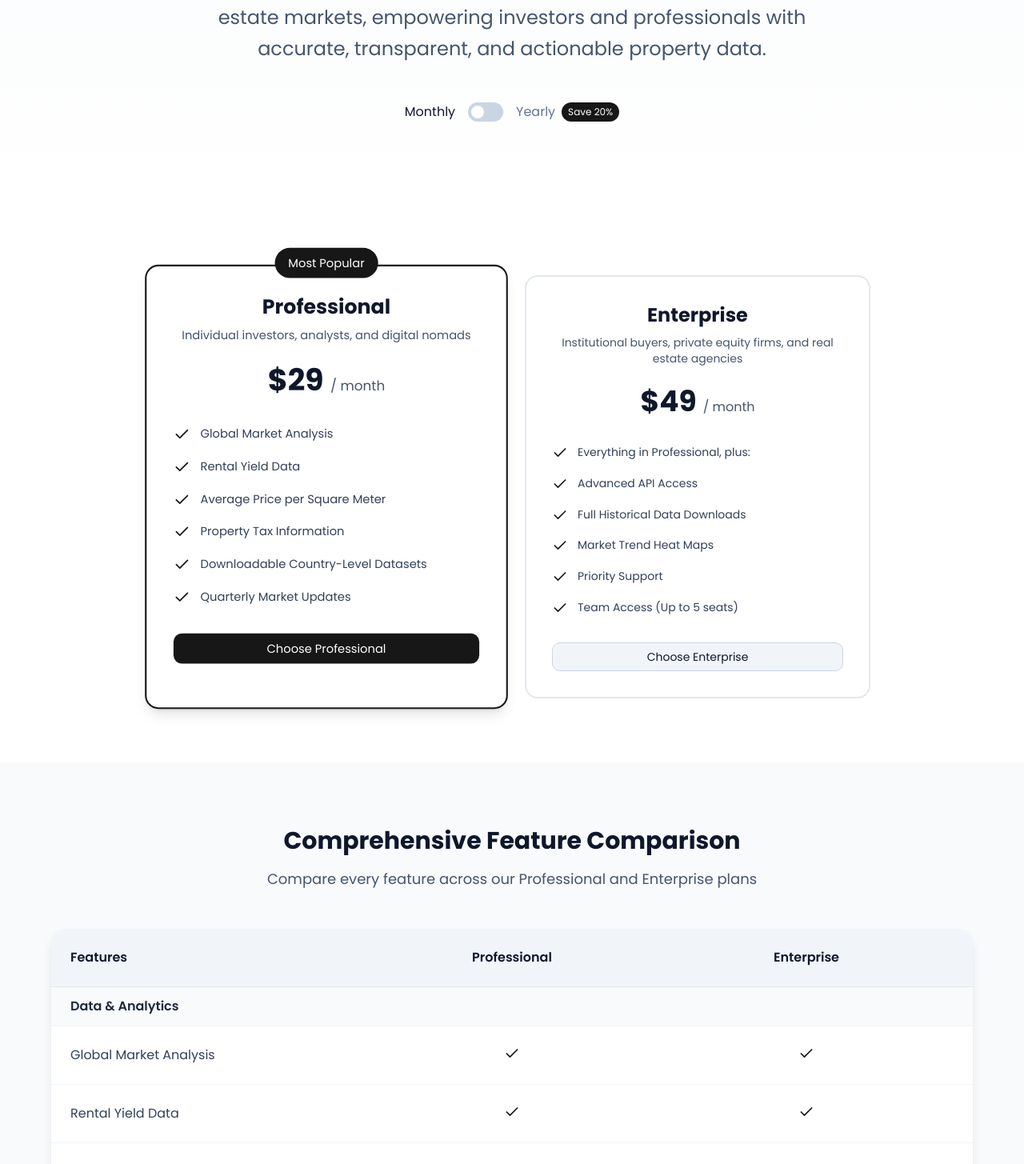
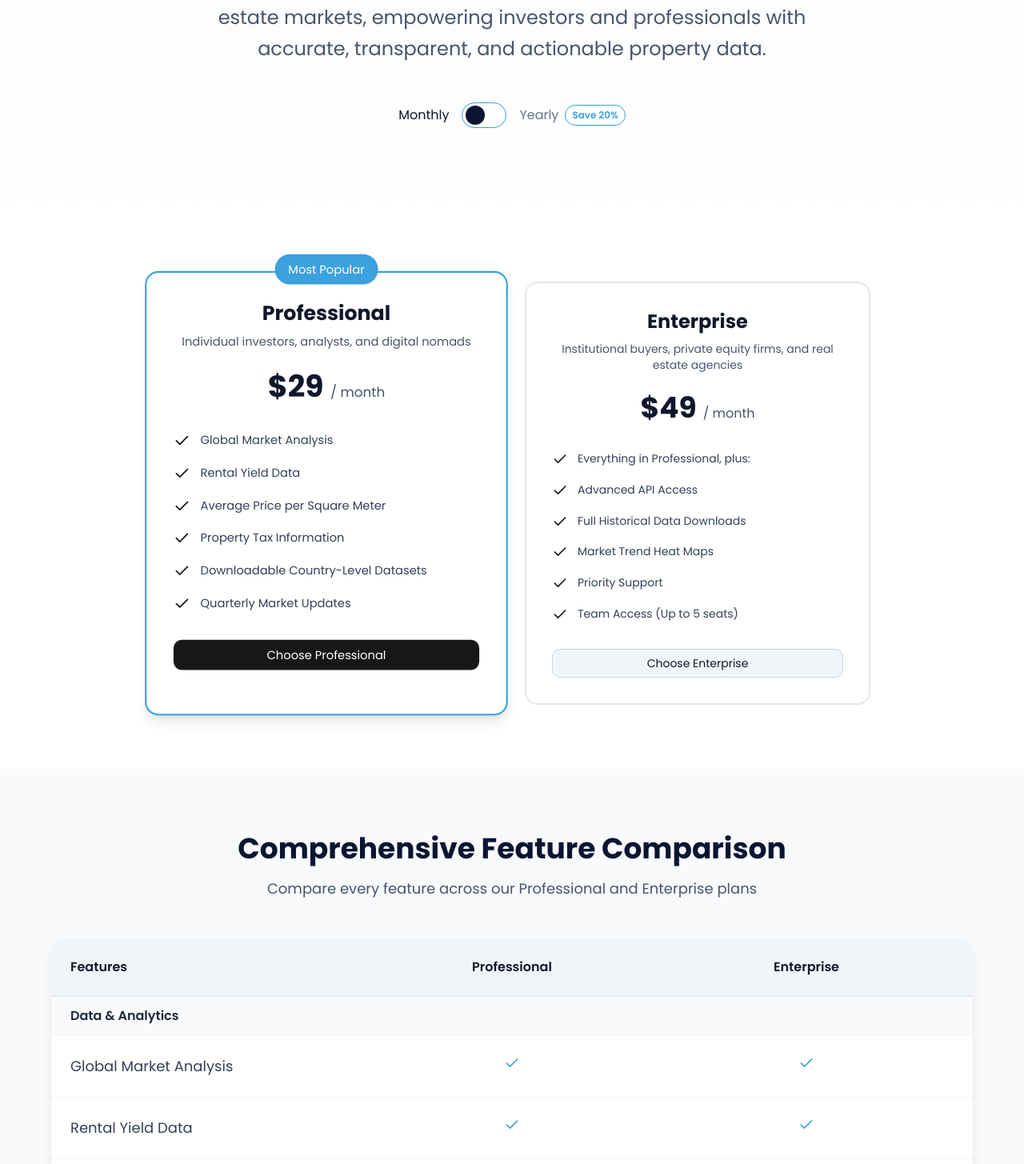
Before and after one commit to mubashirbappi5/EstateAtlas, a Next.js app: page /auth/register in a window 1280 px wide. Shown: the part 407-1862 px from the top of the page at 80% size. Built offline with nearby package versions, Linux system fonts and the light colour scheme.

Commit message:
degsin update in register page

```diff
--- a/src/app/auth/register/page.tsx
+++ b/src/app/auth/register/page.tsx
@@ -1,4 +1,5 @@
 "use client";
+import { FAQSection } from '@/components/Auth/Signup/FAQSection';
 import { FeatureComparison } from '@/components/Auth/Signup/FeatureComparison';
 import { HeroSection } from '@/components/Auth/Signup/HeroSection';
 import { PricingSection } from '@/components/Auth/Signup/PricingSection';
@@ -17,6 +18,7 @@ const Page = () => {
       <HeroSection isYearly={isYearly} onBillingChange={setIsYearly} />
       <PricingSection isYearly={isYearly} />
       <FeatureComparison />
+      <FAQSection/>
 
     </div>
     <Footer/>
--- a/src/components/Auth/Signup/BillingToggle.tsx
+++ b/src/components/Auth/Signup/BillingToggle.tsx
@@ -13,19 +13,18 @@ export const BillingToggle = ({ isYearly, onToggle }: BillingToggleProps) => {
       </span>
       <button
         onClick={() => onToggle(!isYearly)}
-        className={`relative inline-flex h-6 w-11 items-center rounded-full transition-colors focus:outline-none focus:ring-2 focus:ring-primary focus:ring-offset-2 ${
-          isYearly ? 'bg-primary' : 'bg-slate-300'
+        className={`relative inline-flex h-8 w-14 items-center rounded-full transition-colors focus:outline-none focus:ring-2 focus:ring-[#3BA1DF] focus:ring-offset-2 border border-[#3BA1DF]
         }`}
       >
         <span
-          className={`inline-block h-4 w-4 transform rounded-full bg-white transition-transform ${
+          className={`inline-block h-6 w-6 transform rounded-full bg-[#0A1532] transition-transform ${
             isYearly ? 'translate-x-6' : 'translate-x-1'
           }`}
         />
       </button>
       <span className={`font-poppins font-medium flex items-center gap-2 ${isYearly ? 'text-slate-900' : 'text-slate-500'}`}>
         Yearly
-        <span className="bg-primary text-white text-xs px-2 py-1 rounded-full font-medium">
+        <span className="border border-[#3BA1DF] text-[#3BA1DF] text-xs px-2 py-1 rounded-full font-semibold">
           Save 20%
         </span>
       </span>
--- /dev/null
+++ b/src/components/Auth/Signup/FAQSection.tsx
@@ -0,0 +1,68 @@
+import React from 'react';
+import {
+  Accordion,
+  AccordionContent,
+  AccordionItem,
+  AccordionTrigger,
+} from "@/components/ui/accordion";
+
+export const FAQSection = () => {
+  const faqs = [
+    {
+      question: "Can I cancel my subscription at any time?",
+      answer: "Yes, you can cancel your subscription at any time. There are no long-term contracts or cancellation fees. Your access will continue until the end of your current billing period."
+    },
+    {
+      question: "What are your data sources?",
+      answer: "Estate Atlas aggregates data from multiple reliable sources including government databases, MLS systems, property portals, and verified real estate transactions. We ensure data accuracy through rigorous validation processes and regular updates."
+    },
+    {
+      question: "Is there a trial period available?",
+      answer: "We offer a 14-day free trial for new users to explore our platform and see the value of our global property intelligence. No credit card required to start your trial."
+    },
+    {
+      question: "How often is the data updated?",
+      answer: "Our data is updated continuously, with most markets receiving updates daily or weekly depending on local data availability. Quarterly market reports are published every three months with comprehensive analysis."
+    },
+    {
+      question: "Do you offer refunds?",
+      answer: "We offer a 30-day money-back guarantee for new subscriptions. If you're not satisfied with our service within the first 30 days, we'll provide a full refund."
+    },
+    {
+      question: "Can I upgrade or downgrade my plan?",
+      answer: "Yes, you can change your plan at any time. Upgrades take effect immediately, while downgrades will take effect at the start of your next billing cycle. You'll be charged or credited the prorated difference."
+    }
+  ];
+
+  return (
+    <section className="py-20 px-4 bg-white">
+      <div className=" max-w-6xl mx-auto">
+        <div className="text-center mb-12">
+          <h2 className="font-poppins font-bold text-4xl text-slate-900 mb-4">
+            Frequently Asked Questions
+          </h2>
+          <p className="font-poppins text-lg text-slate-600">
+            Get answers to common questions about Estate Atlas
+          </p>
+        </div>
+
+        <Accordion type="single" collapsible className="space-y-4">
+          {faqs.map((faq, index) => (
+            <AccordionItem
+              key={index}
+              value={`item-${index}`}
+              className="bg-slate-50 rounded-lg px-6 border border-slate-200"
+            >
+              <AccordionTrigger className="font-poppins font-semibold text-[#0A1532] text-xl hover:text-[#3BA1DF] transition-colors">
+                {faq.question}
+              </AccordionTrigger>
+              <AccordionContent className="font-poppins text-lg text-slate-600 leading-relaxed">
+                {faq.answer}
+              </AccordionContent>
+            </AccordionItem>
+          ))}
+        </Accordion>
+      </div>
+    </section>
+  );
+};
--- a/src/components/Auth/Signup/FeatureComparison.tsx
+++ b/src/components/Auth/Signup/FeatureComparison.tsx
@@ -37,7 +37,7 @@ export const FeatureComparison = () => {
     <section className="py-20 px-4 bg-slate-50">
       <div className="max-w-6xl mx-auto">
         <div className="text-center mb-12">
-          <h2 className="font-poppins font-bold text-3xl text-slate-900 mb-4">
+          <h2 className="font-poppins font-bold text-4xl text-[#0A1532] mb-4">
             Comprehensive Feature Comparison
           </h2>
           <p className="font-poppins text-lg text-slate-600">
@@ -59,19 +59,19 @@ export const FeatureComparison = () => {
               </div>
               {category.items.map((item, itemIndex) => (
                 <div key={itemIndex} className="grid grid-cols-3 p-6 border-t border-slate-100 hover:bg-slate-50 transition-colors">
-                  <div className="font-poppins text-slate-700">{item.name}</div>
+                  <div className="font-poppins text-slate-700 text-lg">{item.name}</div>
                   <div className="flex justify-center">
                     {item.professional ? (
-                      <Check className="w-5 h-5 text-primary" />
+                      <Check className="w-5 h-5 text-[#3BA1DF]" />
                     ) : (
-                      <X className="w-5 h-5 text-slate-300" />
+                      <X className="w-5 h-5 text-red-700" />
                     )}
                   </div>
                   <div className="flex justify-center">
                     {item.enterprise ? (
-                      <Check className="w-5 h-5 text-primary" />
+                      <Check className="w-5 h-5 text-[#3BA1DF]" />
                     ) : (
-                      <X className="w-5 h-5 text-slate-300" />
+                      <X className="w-5 h-5 text-red-700" />
                     )}
                   </div>
                 </div>
--- a/src/components/Auth/Signup/PricingCard.tsx
+++ b/src/components/Auth/Signup/PricingCard.tsx
@@ -37,11 +37,11 @@ const handleClick = () => {
 
   return (
     <div className={`relative bg-white rounded-2xl border-2 p-8 transition-all duration-300 hover:shadow-xl ${
-      isPopular ? 'border-primary shadow-lg scale-105' : 'border-slate-200 hover:border-slate-300'
+      isPopular ? 'border-[#3BA1DF] shadow-lg scale-105' : 'border-slate-200 hover:border-slate-300'
     }`}>
       {isPopular && (
         <div className="absolute -top-4 left-1/2 transform -translate-x-1/2">
-          <span className="bg-primary text-white px-4 py-2 rounded-full text-sm font-poppins font-medium">
+          <span className="bg-[#3BA1DF] text-white px-4 py-2 rounded-full text-sm font-poppins font-medium">
             Most Popular
           </span>
         </div>
```
